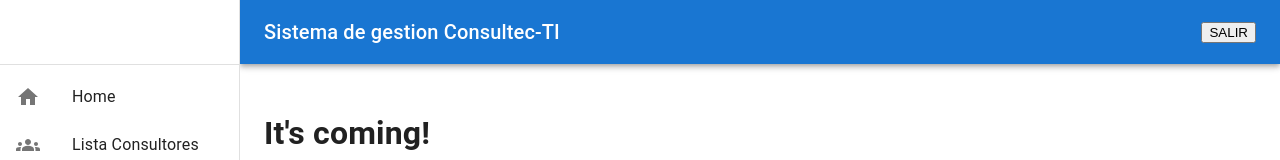
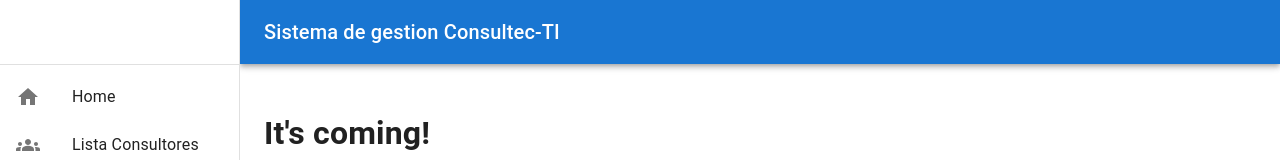
Before and after one commit to SantiagoJDG/management-center-web, a Next.js app: page / in a window 1280 px wide. Shown: the top 160 px of the page. Built offline with nearby package versions, Linux system fonts and the light colour scheme.

Commit message:
feat new flow ehrn you logout

```diff
--- a/src/components/Layout/MainHeader.js
+++ b/src/components/Layout/MainHeader.js
@@ -1,10 +1,12 @@
-import { AppBar, Toolbar, IconButton, Typography } from '@mui/material';
+import { useRouter } from 'next/router';
+import { AppBar, Toolbar, IconButton, Typography, Box, Tooltip, Avatar } from '@mui/material';
 import MenuIcon from '@mui/icons-material/Menu';
 
 import useAuth from '../../hooks/useAuth';
 
 const MainHeader = ({ drawerWidth, mobileOpen, setMobileOpen }) => {
-  const { getUserData } = useAuth();
+  const { userToken, getUserData, setUserToken } = useAuth();
+  const router = useRouter();
 
   const handleDrawerToggle = () => {
     setMobileOpen(!mobileOpen);
@@ -15,6 +17,9 @@ const MainHeader = ({ drawerWidth, mobileOpen, setMobileOpen }) => {
     google.accounts.id.revoke(getUserData().ID, () => {
       sessionStorage.clear();
     });
+    sessionStorage.removeItem('center-token');
+    setUserToken(undefined);
+    router.push('/');
   };
 
   return (
@@ -42,8 +47,17 @@ const MainHeader = ({ drawerWidth, mobileOpen, setMobileOpen }) => {
           Sistema de gestion Consultec-TI
         </Typography>
 
-        <div style={{}} id="buttonDiv"></div>
-        <button onClick={logout}>SALIR</button>
+        {!userToken && <div style={{}} id="buttonDiv"></div>}
+
+        {userToken && (
+          <Box sx={{ flexGrow: 0 }}>
+            <Tooltip title="Cerra sesion">
+              <IconButton onClick={logout} sx={{ p: 0 }}>
+                <Avatar alt="Edgar A Guevara" src="/static/images/avatar/2.jpg" />
+              </IconButton>
+            </Tooltip>
+          </Box>
+        )}
       </Toolbar>
     </AppBar>
   );
```
